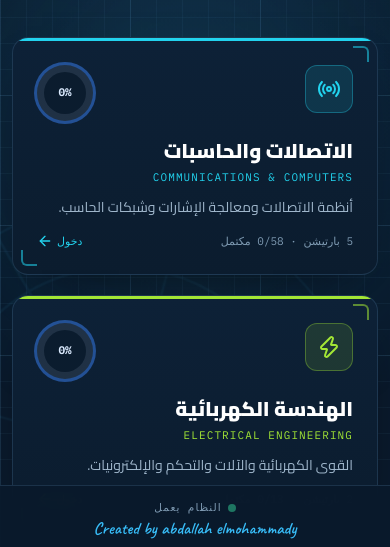
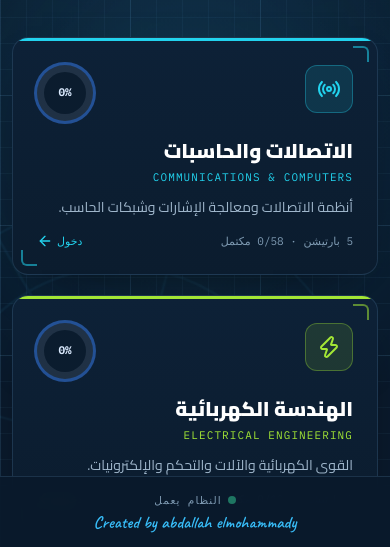
Before and after one commit to abdallahelmohammady-stack/Roadmap-For-Engineering-Specializations, a plain HTML site: page index.html in a window 390 px wide. Shown: the part 295-842 px from the top of the page. Drawn offline with nearby package versions, Linux system fonts and the light colour scheme.

Commit message:
Add files via upload

```diff
--- a/css/style.css
+++ b/css/style.css
@@ -203,12 +203,13 @@ body{
    الفوتر جواه font-mono + uppercase + tracking-wide، فبنرجّعهم للطبيعي هنا */
 .bp-signature { font-family:'Caveat',cursive; font-weight:600; font-size:1.35rem; line-height:1; color:#38bdf8; text-transform:none; letter-spacing:normal; }
 
-/* ---------- الشريط السفلي على الموبايل (توزيع أحسن) ----------
-   اللفّ flex-wrap بقى متاح دايمًا من الكلاسات؛ هنا بنظّم الشكل على المقاسات الصغيرة بس:
-   «النظام يعمل» في سطر لوحده، الفواصل بتتشال، والتوقيع بيصغّر شوية — الديسكتوب غير متأثر */
+/* ---------- الشريط السفلي على الموبايل (عمود متوسط — توزيع مضمون) ----------
+   بدل التزاحم الأفقي: على الشاشات الصغيرة الشريط كله بيتحوّل لعمود،
+   كل عنصر في سطر لوحده ومتوسط — مستحيل يتعصر أو يخرج برّه الإطار.
+   الفواصل «|» بتتشال، والتوقيع بيصغّر لـ 1.08rem فيفضل سطر واحد.
+   الديسكتوب (>640px) غير متأثر خالص — كل القواعد جوه الميديا دي بس */
 @media (max-width: 640px) {
-  .bp-footer-inner { column-gap: 10px; row-gap: 3px; padding-top: 2px; }
-  .bp-footer-inner > span:first-child { flex-basis: 100%; justify-content: center; }
+  .bp-footer-inner { flex-direction: column; row-gap: 2px; column-gap: 10px; padding-top: 4px; padding-bottom: 4px; }
   .bp-footer-inner > .opacity-40 { display: none; }
-  .bp-footer-inner .bp-signature { font-size: 1.08rem; white-space: nowrap; }
+  .bp-footer-inner .bp-signature { font-size: 1.08rem; white-space: nowrap; line-height: 1.2; }
 }
```
